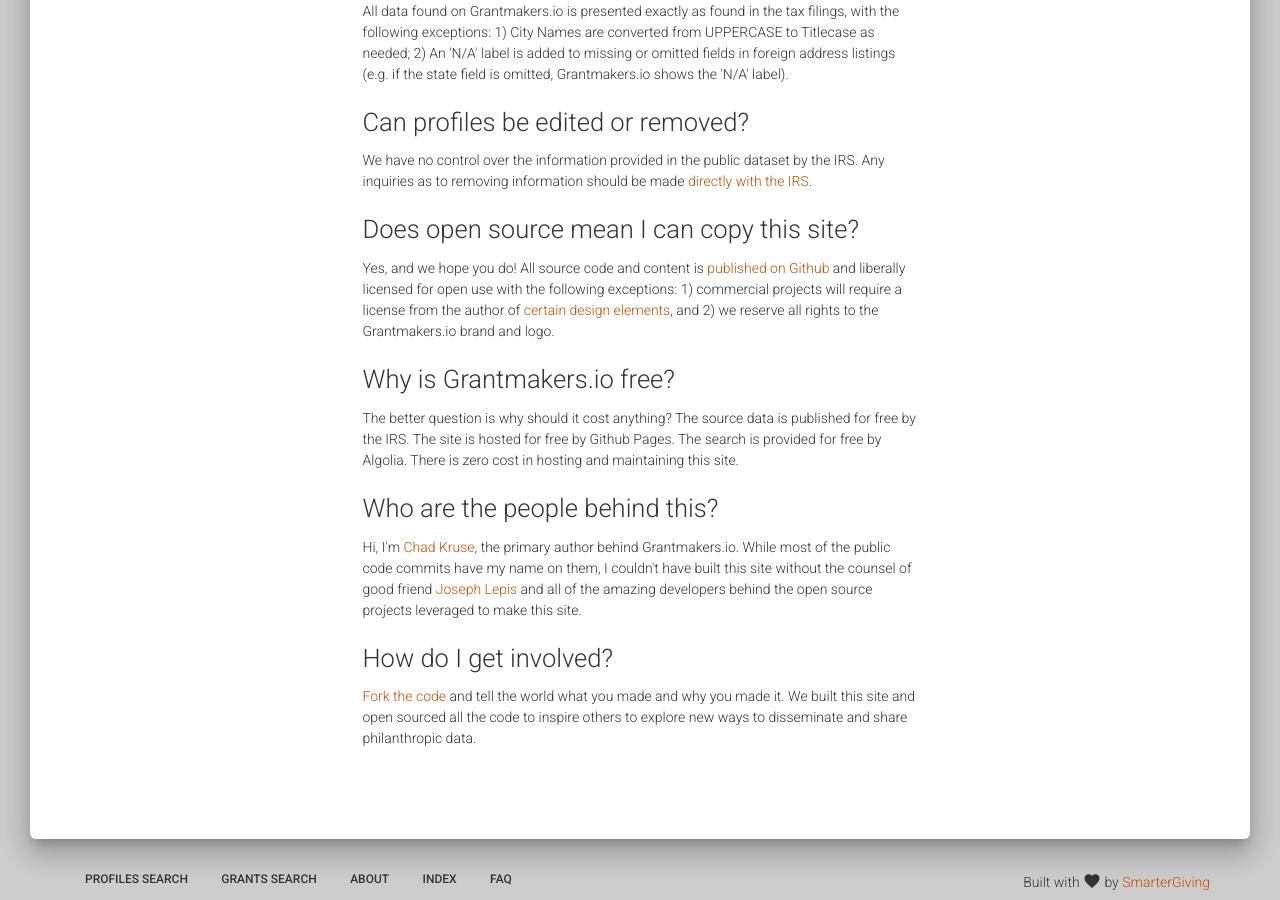
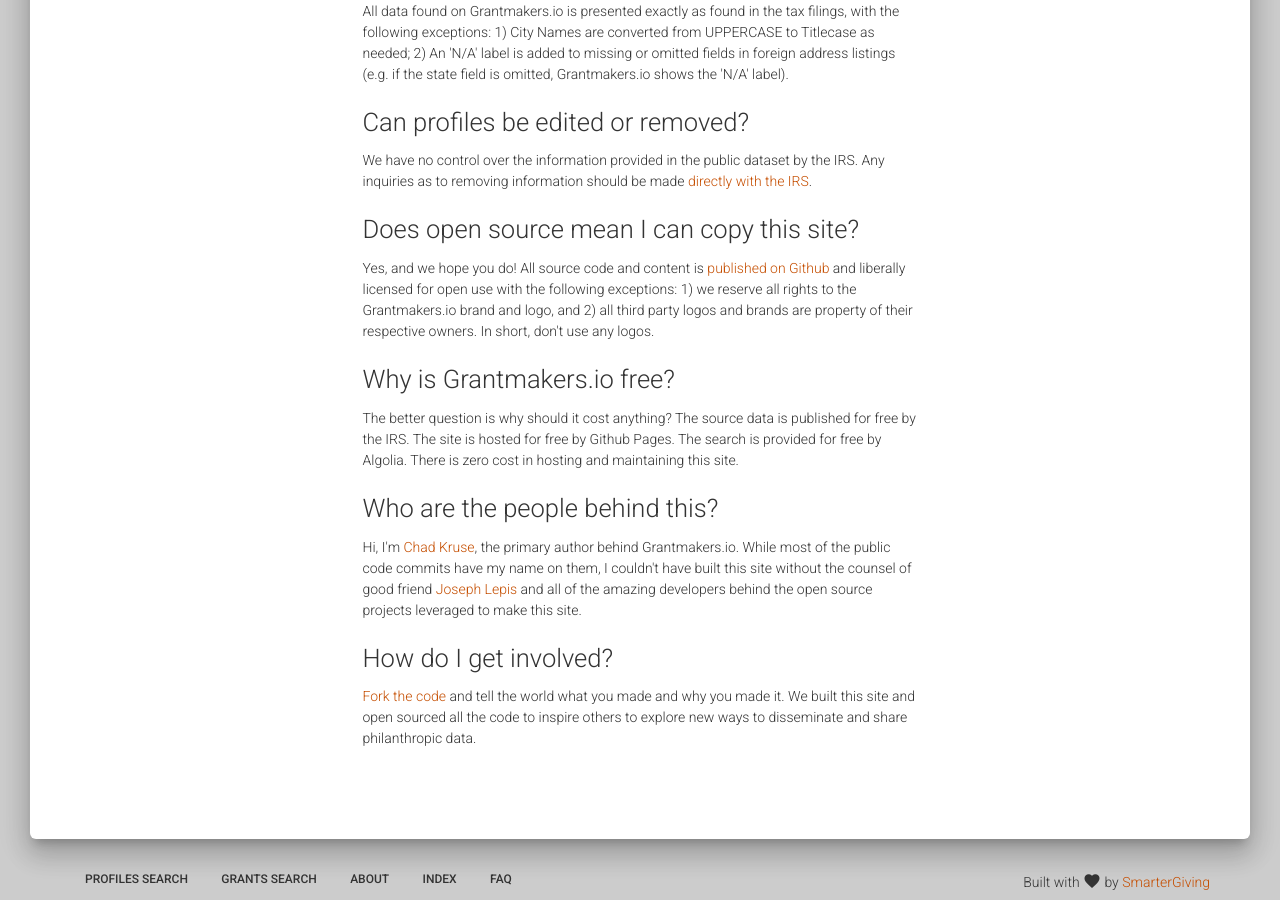
Before and after one commit to grantmakers/grantmakers.github.io, a Jekyll site: the page built from pages/faq.html, in a window 1280 px wide and 900 px high, scrolled down 563 px. Built offline with Jekyll 4.4.1, drawn with Linux system fonts in a browser that asks for light colours.

Commit message:
Update licensing info in FAQs [closes #33]

```diff
--- a/pages/faq.html
+++ b/pages/faq.html
@@ -29,7 +29,7 @@
 						<h3>Can profiles be edited or removed?</h3>
 						<p>We have no control over the information provided in the public dataset by the IRS. Any inquiries as to removing information should be made <a href="https://www.irs.gov/e-file-providers/e-file-for-charities-and-non-profits">directly with the IRS</a>.</p>
 						<h3>Does open source mean I can copy this site?</h3>
-						<p>Yes, and we hope you do! All source code and content is <a href="https://github.com/grantmakers/grantmakers.github.io">published on Github</a> and liberally licensed for open use with the following exceptions: 1) commercial projects will require a license from the author of <a href="https://github.com/grantmakers/grantmakers.github.io#credits">certain design elements</a>, and 2) we reserve all rights to the Grantmakers.io brand and logo.</p>
+						<p>Yes, and we hope you do! All source code and content is <a href="https://github.com/grantmakers/grantmakers.github.io">published on Github</a> and liberally licensed for open use with the following exceptions: 1) we reserve all rights to the Grantmakers.io brand and logo, and 2) all third party logos and brands are property of their respective owners. In short, don't use any logos.</p>
 						<h3>Why is Grantmakers.io free?</h3>
 						<p>The better question is why should it cost anything? The source data is published for free by the IRS. The site is hosted for free by Github Pages. The search is provided for free by Algolia. There is zero cost in hosting and maintaining this site.</p>
 						<h3>Who are the people behind this?</h3>
```
